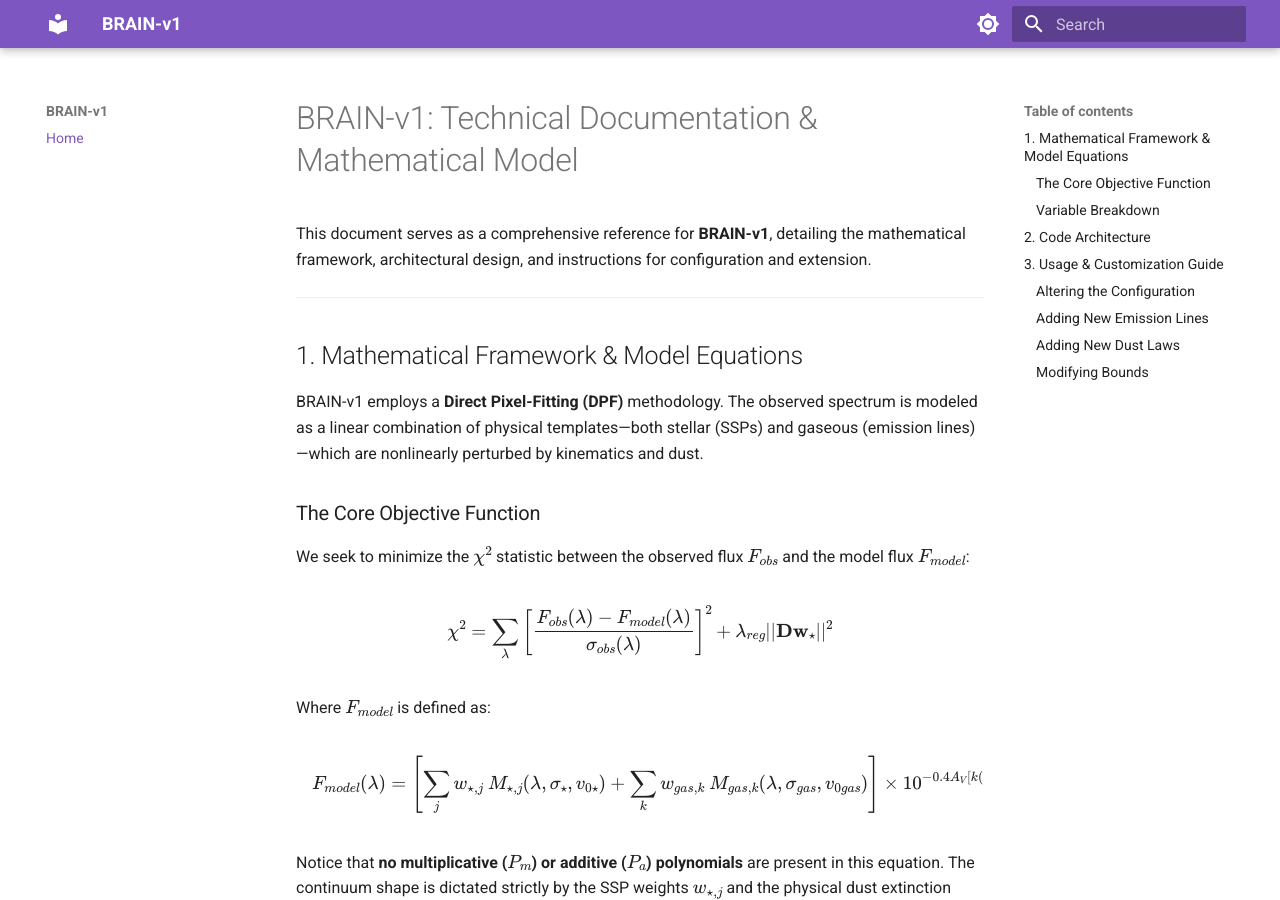
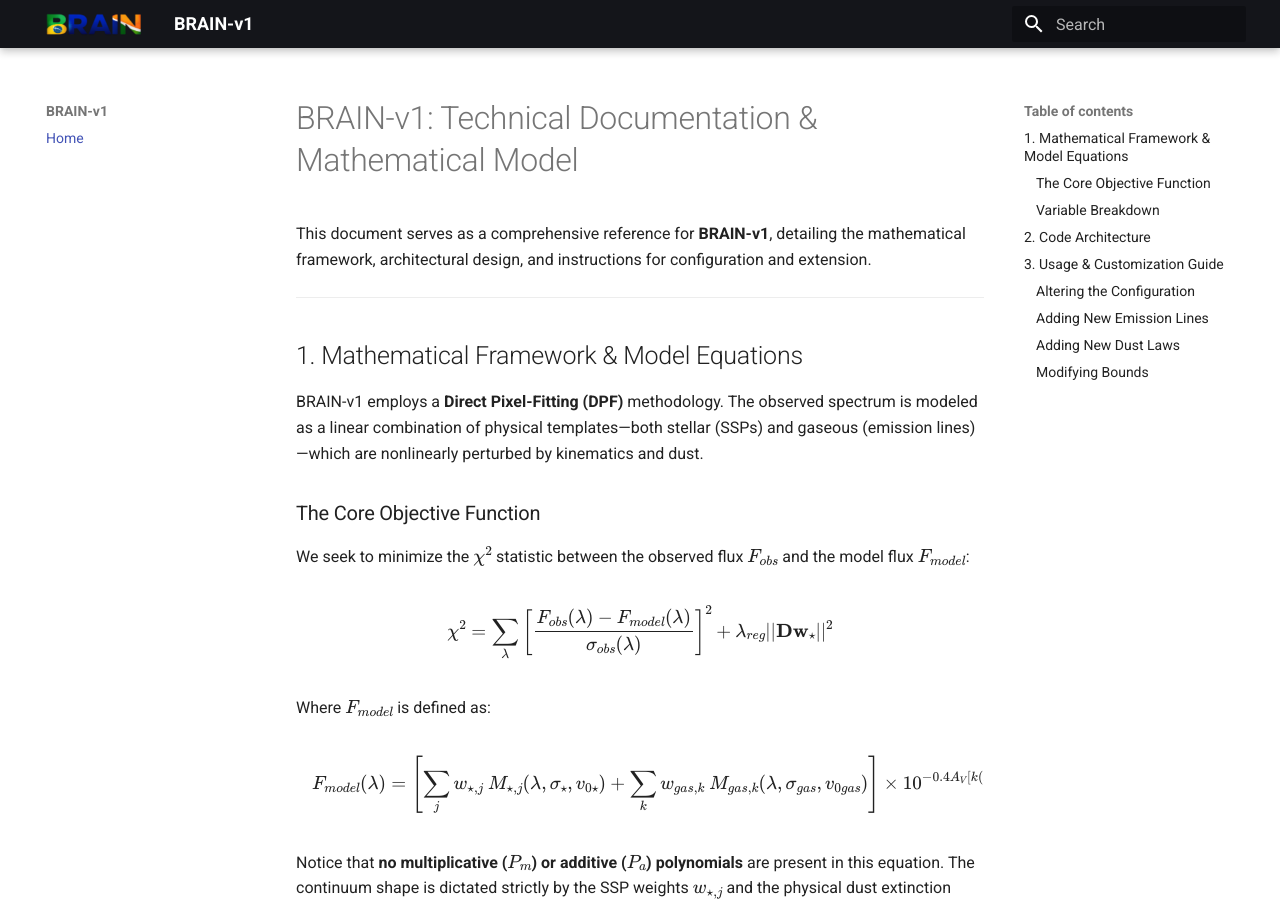
Before and after one commit to sureshparekh/braindoc, an MkDocs documentation site: the page built from docs/index.md, in a window 1280 px wide and 900 px high. Built offline with MkDocs 1.6.1 and Material for MkDocs 9.7.7, drawn with Linux system fonts in a browser that asks for light colours.

Commit message:
style: configure monochrome theme, add logo, and fix math rendering

```diff
--- a/mkdocs.yml
+++ b/mkdocs.yml
@@ -4,23 +4,14 @@ site_author: Suresh Parekh
 
 theme:
   name: material
+  logo: brainlogo.png
+  favicon: brainlogo.png
   features:
     - content.code.annotate
   palette:
-    - media: "(prefers-color-scheme: light)"
-      scheme: default
-      primary: deep purple
-      accent: purple
-      toggle:
-        icon: material/brightness-7
-        name: Switch to dark mode
-    - media: "(prefers-color-scheme: dark)"
-      scheme: slate
-      primary: deep purple
-      accent: purple
-      toggle:
-        icon: material/brightness-4
-        name: Switch to light mode
+    scheme: default
+    primary: black
+    accent: black
 
 markdown_extensions:
 
@@ -30,7 +21,6 @@ markdown_extensions:
 
 extra_javascript:
   - javascripts/mathjax.js
-  - https://polyfill.io/v3/polyfill.min.js?features=es6
   - https://cdn.jsdelivr.net/npm/mathjax@3/es5/tex-mml-chtml.js
 
 nav:
```
Also changed, not shown: docs/brainlogo.png (added).
